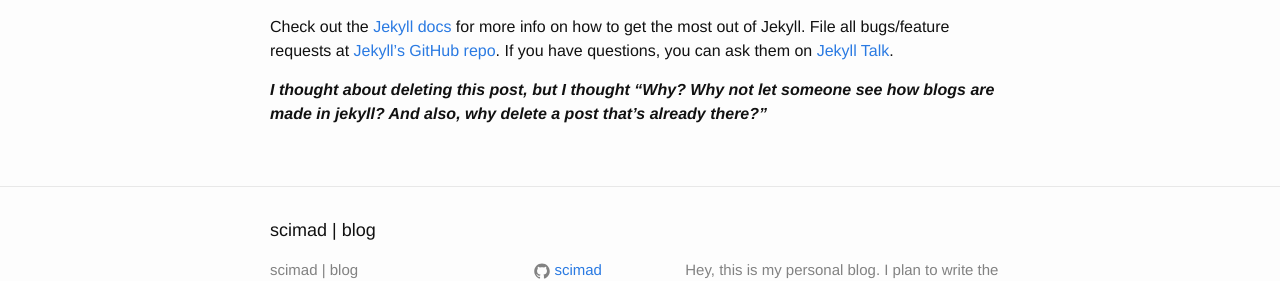
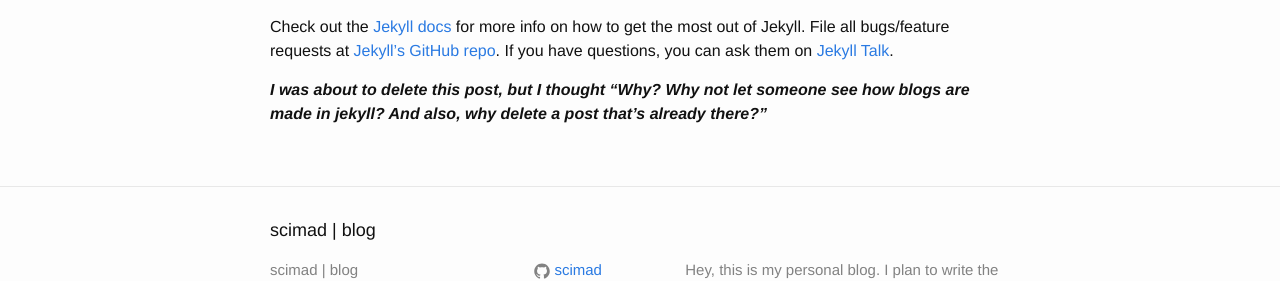
Before and after one commit to scimad/scimad.github.io, a Jekyll site: the page built from _posts/2019-05-03-welcome-to-jekyll.markdown, in a window 1280 px wide. Shown: the part 551-832 px from the top of the page. Built offline with Jekyll 4.4.1, drawn with Linux system fonts in a browser that asks for light colours.

Commit message:
grammatical fixes

```diff
--- a/_posts/2019-05-03-welcome-to-jekyll.markdown
+++ b/_posts/2019-05-03-welcome-to-jekyll.markdown
@@ -21,7 +21,7 @@
 Check out the [Jekyll docs][jekyll-docs] for more info on how to get the most out of Jekyll. File all bugs/feature requests at [Jekyll’s GitHub repo][jekyll-gh]. If you have questions, you can ask them on [Jekyll Talk][jekyll-talk].
 
 
-***I thought about deleting this post, but I thought "Why? Why not let someone see how blogs are made in jekyll? And also, why delete a post that's already there?"***
+***I was about to delete this post, but I thought "Why? Why not let someone see how blogs are made in jekyll? And also, why delete a post that's already there?"***
 
 [jekyll-docs]: http://jekyllrb.com/docs/home
 [jekyll-gh]:   https://github.com/jekyll/jekyll
```
